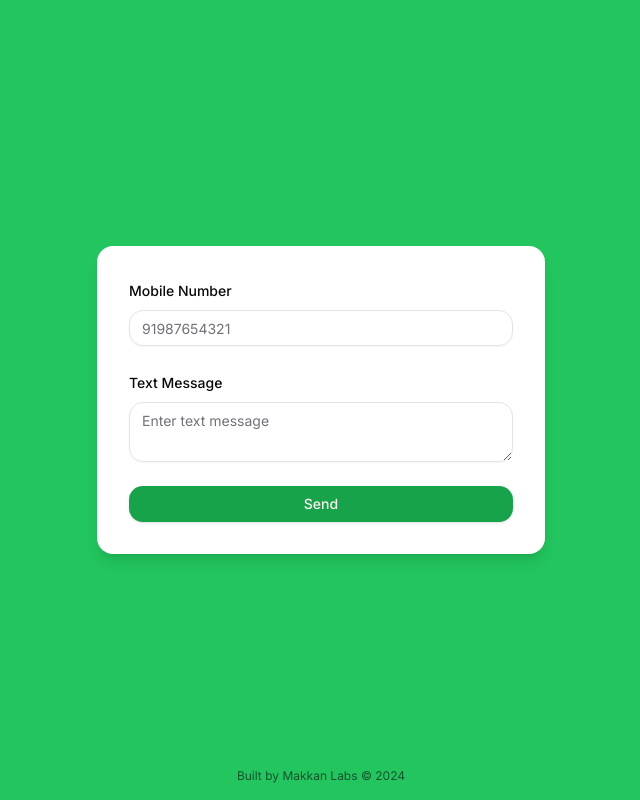
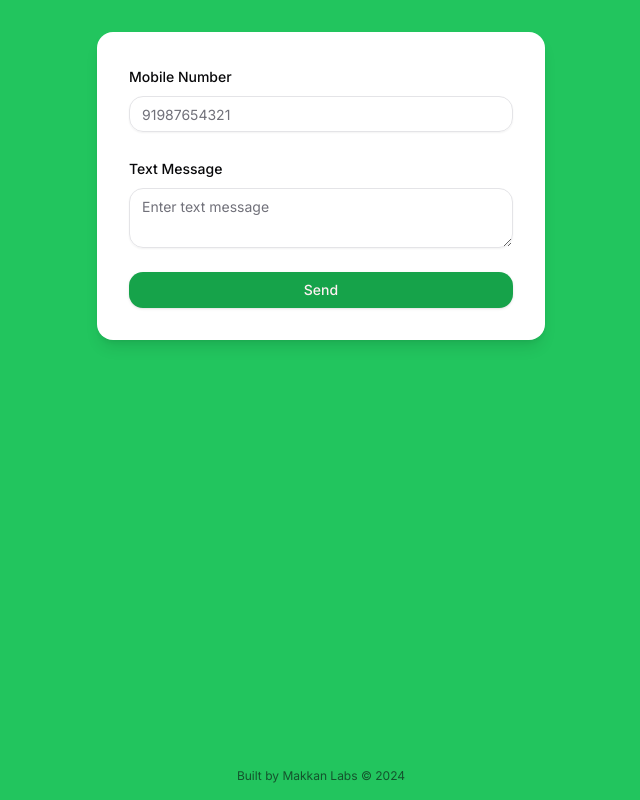
Before and after one commit to thatbeautifuldream/wchat, a Next.js app: page / in a window 1280 px wide. Shown: the whole page, without its empty margins (319-959 px from the left). Built offline with nearby package versions, Linux system fonts and the light colour scheme.

Commit message:
📦 NEW: fix the card to the top

```diff
--- a/src/app/page.tsx
+++ b/src/app/page.tsx
@@ -8,6 +8,7 @@ import { Button } from "@/components/ui/button";
 import {
   Form,
   FormControl,
+  FormDescription,
   FormField,
   FormItem,
   FormLabel,
@@ -15,6 +16,7 @@ import {
 } from "@/components/ui/form";
 import { Input } from "@/components/ui/input";
 import { Textarea } from "@/components/ui/textarea";
+import { toast } from "sonner";
 
 const FormSchema = z.object({
   mobileNumber: z.string().min(10, {
@@ -33,6 +35,10 @@ export default function InputForm() {
   });
 
   function onSubmit(data: z.infer<typeof FormSchema>) {
+    if (!data.mobileNumber) {
+      toast.error("Mobile number is required.");
+      return;
+    }
     const encodedMessage = encodeURIComponent(data.textMessage || "");
     window.open(
       `https://wa.me/${data.mobileNumber}?text=${encodedMessage}`,
@@ -42,8 +48,8 @@ export default function InputForm() {
 
   return (
     <>
-      <div className="flex items-center justify-center h-screen bg-green-500">
-        <div className="bg-white p-8 rounded-lg shadow-lg max-w-md w-full">
+      <div className="flex items-start justify-center h-screen bg-green-500">
+        <div className="bg-white p-8 rounded-lg shadow-lg max-w-md w-full mt-8">
           <Form {...form}>
             <form onSubmit={form.handleSubmit(onSubmit)} className="space-y-6">
               <FormField
```
